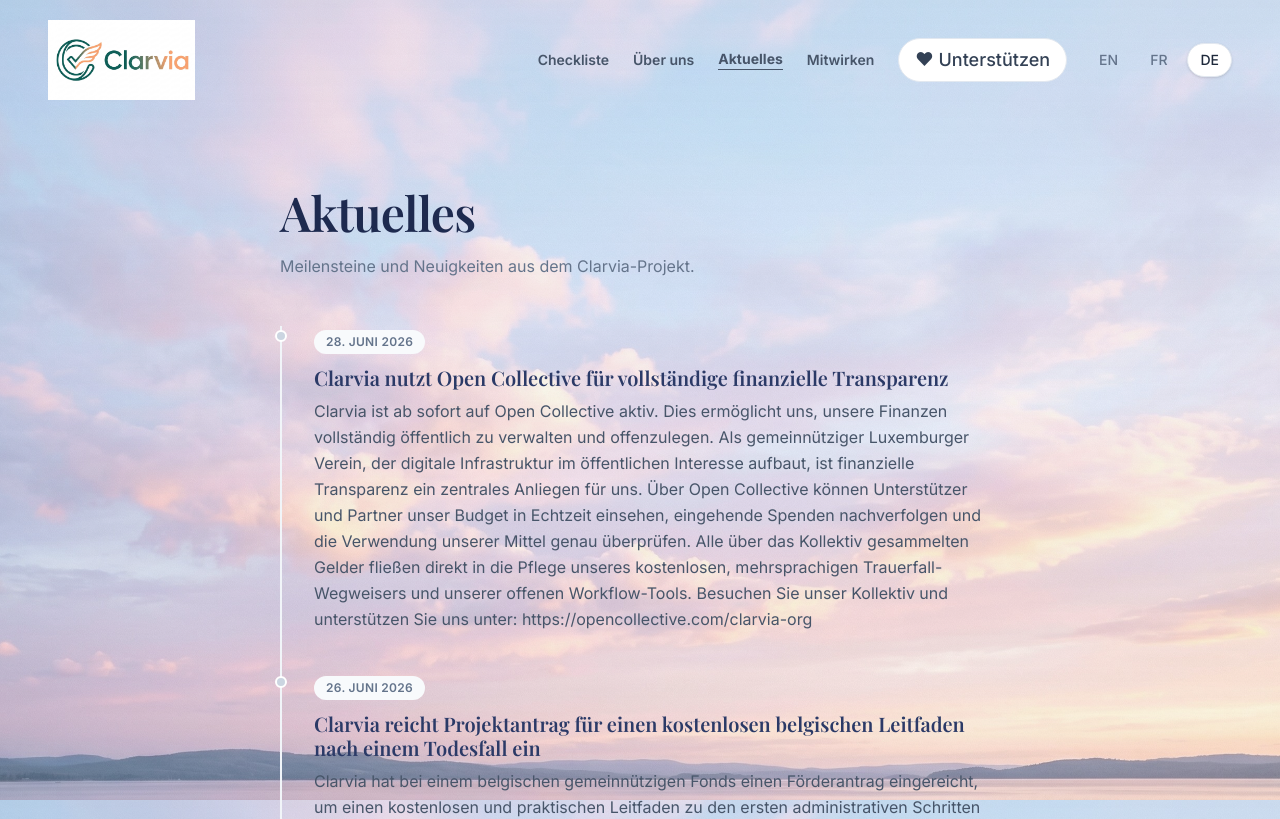
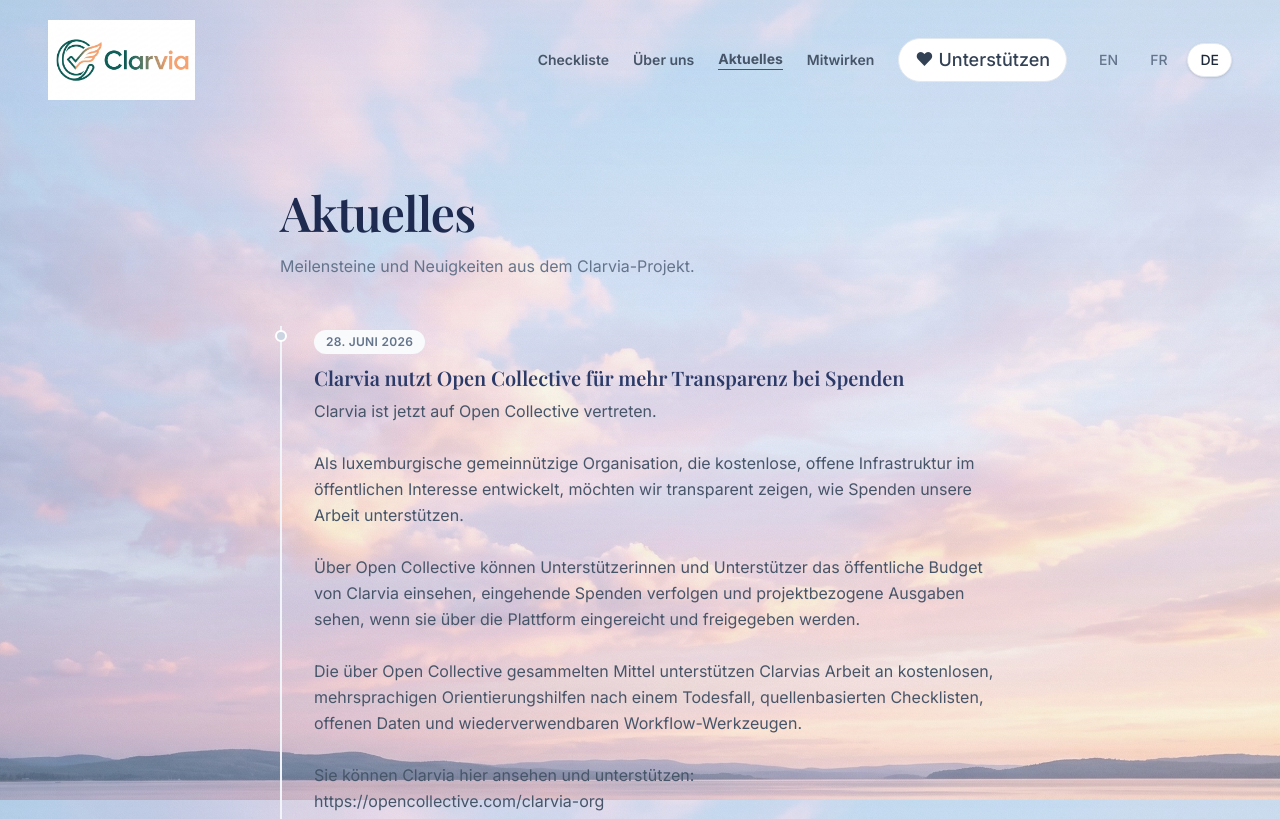
Before and after one commit to clarvia-org/clarvia-graph, a Next.js app: page /de/updates in a window 1280 px wide. Shown: the top 819 px of the page. Built offline with nearby package versions, Linux system fonts and the light colour scheme; a web font is replaced by a local one.

Commit message:
Fix news post: Clarvia joins Open Collective text correction (#127)
Update Open Collective news post with corrected and approved
translations.

```diff
--- a/src/app/[lang]/updates/updates-data.ts
+++ b/src/app/[lang]/updates/updates-data.ts
@@ -12,14 +12,14 @@
   {
     date: "2026-06-28",
     headline: {
-      en: "Clarvia joins Open Collective for full financial transparency",
-      fr: "Clarvia rejoint Open Collective pour une transparence financière totale",
-      de: "Clarvia nutzt Open Collective für vollständige finanzielle Transparenz",
+      en: "Clarvia joins Open Collective to make donation-funded work more transparent",
+      fr: "Clarvia rejoint Open Collective pour rendre les dons plus transparents",
+      de: "Clarvia nutzt Open Collective für mehr Transparenz bei Spenden",
     },
     body: {
-      en: "Clarvia is now active on Open Collective, allowing us to manage and share our finances in public. As a Luxembourg non-profit building public-interest infrastructure, financial transparency is central to our mission. Through Open Collective, supporters can view our real-time budget, track incoming donations, and see exactly how expenses are allocated. All funds raised through the collective directly support our work on free, multilingual bereavement guidance and open workflow tools. View our collective and support us at: https://opencollective.com/clarvia-org",
-      fr: "Clarvia est désormais active sur Open Collective, ce qui nous permet de gérer et de publier nos finances en toute transparence. En tant qu'association sans but lucratif luxembourgeoise engagée dans le développement d'infrastructures d'intérêt public, la transparence financière est essentielle pour nous. Grâce à Open Collective, nos donateurs et partenaires peuvent consulter notre budget en temps réel, suivre les dons reçus et voir précisément comment nos ressources sont allouées. Tous les fonds collectés par ce biais servent directement à financer le développement de notre guide de deuil gratuit et multilingue ainsi que nos outils de workflow ouverts. Découvrez notre collectif et soutenez-nous sur : https://opencollective.com/clarvia-org",
-      de: "Clarvia ist ab sofort auf Open Collective aktiv. Dies ermöglicht uns, unsere Finanzen vollständig öffentlich zu verwalten und offenzulegen. Als gemeinnütziger Luxemburger Verein, der digitale Infrastruktur im öffentlichen Interesse aufbaut, ist finanzielle Transparenz ein zentrales Anliegen für uns. Über Open Collective können Unterstützer und Partner unser Budget in Echtzeit einsehen, eingehende Spenden nachverfolgen und die Verwendung unserer Mittel genau überprüfen. Alle über das Kollektiv gesammelten Gelder fließen direkt in die Pflege unseres kostenlosen, mehrsprachigen Trauerfall-Wegweisers und unserer offenen Workflow-Tools. Besuchen Sie unser Kollektiv und unterstützen Sie uns unter: https://opencollective.com/clarvia-org",
+      en: "Clarvia is now active on Open Collective.\n\nAs a Luxembourg non-profit building free, open-source public-interest infrastructure, we want supporters to understand how donation-funded work is supported and spent.\n\nThrough Open Collective, contributors can view Clarvia's public budget, follow incoming donations, and see eligible project expenses where they are submitted and approved through the platform.\n\nFunds raised through the collective support Clarvia's work on free, multilingual bereavement guidance, source-backed checklists, open data, and reusable workflow tools.\n\nYou can view and support Clarvia here:\nhttps://opencollective.com/clarvia-org",
+      fr: "Clarvia est désormais présente sur Open Collective.\n\nEn tant qu'ASBL luxembourgeoise qui développe une infrastructure gratuite, open source et d'intérêt public, nous voulons permettre aux personnes qui nous soutiennent de mieux comprendre comment les dons contribuent au projet.\n\nGrâce à Open Collective, les contributeurs peuvent consulter le budget public de Clarvia, suivre les dons reçus et voir les dépenses de projet lorsqu'elles sont soumises et approuvées via la plateforme.\n\nLes fonds collectés soutiennent le travail de Clarvia : guides pratiques multilingues après un décès, checklists fondées sur des sources officielles, données ouvertes et outils de workflow réutilisables.\n\nVous pouvez consulter et soutenir Clarvia ici :\nhttps://opencollective.com/clarvia-org",
+      de: "Clarvia ist jetzt auf Open Collective vertreten.\n\nAls luxemburgische gemeinnützige Organisation, die kostenlose, offene Infrastruktur im öffentlichen Interesse entwickelt, möchten wir transparent zeigen, wie Spenden unsere Arbeit unterstützen.\n\nÜber Open Collective können Unterstützerinnen und Unterstützer das öffentliche Budget von Clarvia einsehen, eingehende Spenden verfolgen und projektbezogene Ausgaben sehen, wenn sie über die Plattform eingereicht und freigegeben werden.\n\nDie über Open Collective gesammelten Mittel unterstützen Clarvias Arbeit an kostenlosen, mehrsprachigen Orientierungshilfen nach einem Todesfall, quellenbasierten Checklisten, offenen Daten und wiederverwendbaren Workflow-Werkzeugen.\n\nSie können Clarvia hier ansehen und unterstützen:\nhttps://opencollective.com/clarvia-org",
     },
   },
   {
```
